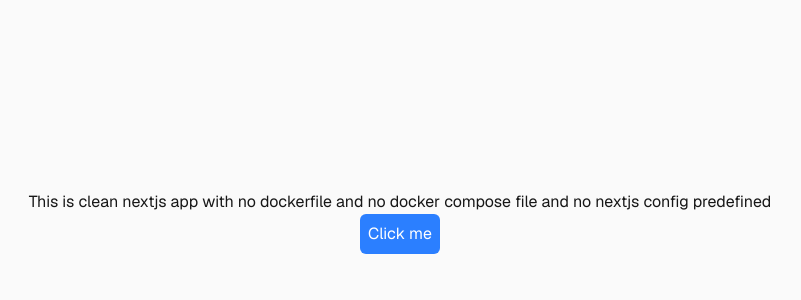
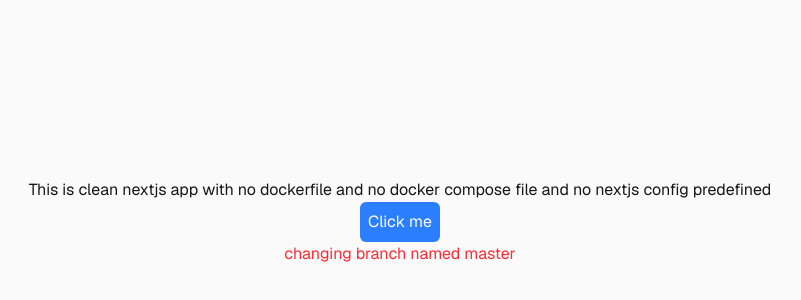
Before and after one commit to GauravNardia/clean-nextjs, a Next.js app: page / in a window 1280 px wide. Shown: the part 178-478 px from the top of the page, without its empty margins (240-1041 px from the left). Built offline with nearby package versions, Linux system fonts and the light colour scheme.

Commit message:
changed somethin on branch master

```diff
--- a/app/page.tsx
+++ b/app/page.tsx
@@ -5,6 +5,7 @@
     <div className="flex flex-col flex-1 items-center justify-center bg-zinc-50 font-sans dark:bg-black">
        This is clean nextjs app with no dockerfile and no docker compose file and no nextjs config predefined
        <button className="bg-blue-500 text-white p-2 rounded-md">Click me</button>
+       <p className="text-red-500">changing branch named master</p>
     </div>
   );
 }
```
